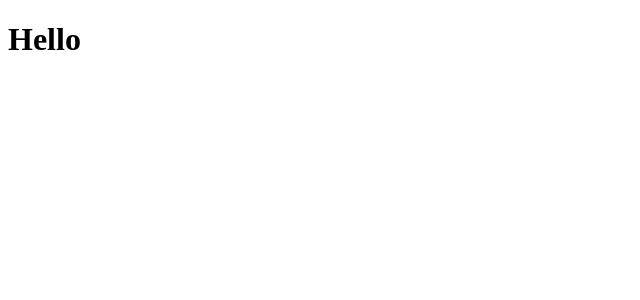
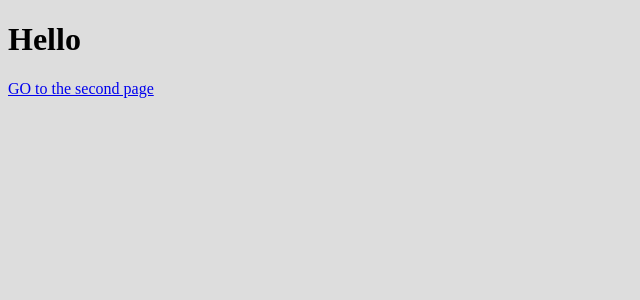
Before and after one commit to code-mentoring/webinar-chat-app, a React app in the folder packages/client/: page / in a window 1280 px wide. Shown: the top 300 px of the page, without its empty margins (0-640 px from the left). Built offline with nearby package versions, Linux system fonts and the light colour scheme.

Commit message:
feat: added sass and second page

```diff
--- a/packages/client/package.json
+++ b/packages/client/package.json
@@ -14,11 +14,14 @@
     "@types/react": "^16.9.26",
     "@types/react-dom": "^16.9.5",
     "@types/react-router-dom": "^5.1.3",
+    "css-loader": "^3.4.2",
     "history": "^4.10.1",
+    "node-sass": "^4.13.1",
     "react": "^16.13.1",
     "react-dom": "^16.13.1",
     "react-router": "^5.1.2",
     "react-router-dom": "^5.1.2",
+    "sass-loader": "^8.0.2",
     "webpack": "^4.42.0",
     "webpack-cli": "^3.3.11"
   },
--- a/packages/client/src/Router/Router.tsx
+++ b/packages/client/src/Router/Router.tsx
@@ -2,11 +2,13 @@ import React from 'react';
 import {Router, Switch, Route} from 'react-router-dom';
 import { HomePage } from '../pages/Home/Home.page';
 import { history } from './history';
+import { SecondPage } from '../pages/Second/Second.page';
 
 export const AppRouter = () => {
   return <Router history={history}>
     <Switch>
-      <Route path='/' component={HomePage} />
+      <Route path='/' exact component={HomePage} />
+      <Route path='/second' component={SecondPage} />
     </Switch>
   </Router>
 }
--- a/packages/client/src/index.tsx
+++ b/packages/client/src/index.tsx
@@ -1,3 +1,5 @@
+import './styles/base.scss';
+
 import React from 'react';
 import ReactDOM from 'react-dom';
 import {AppRouter} from './Router/Router'
--- /dev/null
+++ b/packages/client/src/lib/API.ts
@@ -0,0 +1 @@
+// TODO:
--- a/packages/client/src/pages/Home/Home.page.tsx
+++ b/packages/client/src/pages/Home/Home.page.tsx
@@ -1,5 +1,9 @@
 import React from 'react';
+import { Link } from 'react-router-dom';
 
 export const HomePage = () => {
-  return <h1>Hello</h1>
+  return <div>
+    <h1>Hello</h1>
+    <Link to='/second'>GO to the second page</Link>
+  </div>
 }
--- /dev/null
+++ b/packages/client/src/pages/Second/Second.page.tsx
@@ -0,0 +1,5 @@
+import React from 'react';
+
+export const SecondPage = () => {
+  return <h1>I am the second page</h1>
+}
--- /dev/null
+++ b/packages/client/src/styles/base.scss
@@ -0,0 +1,3 @@
+body {
+  background: #ddd;
+}
```
Also changed, not shown: 1 other file (tests, documents, lock files or other folders).
